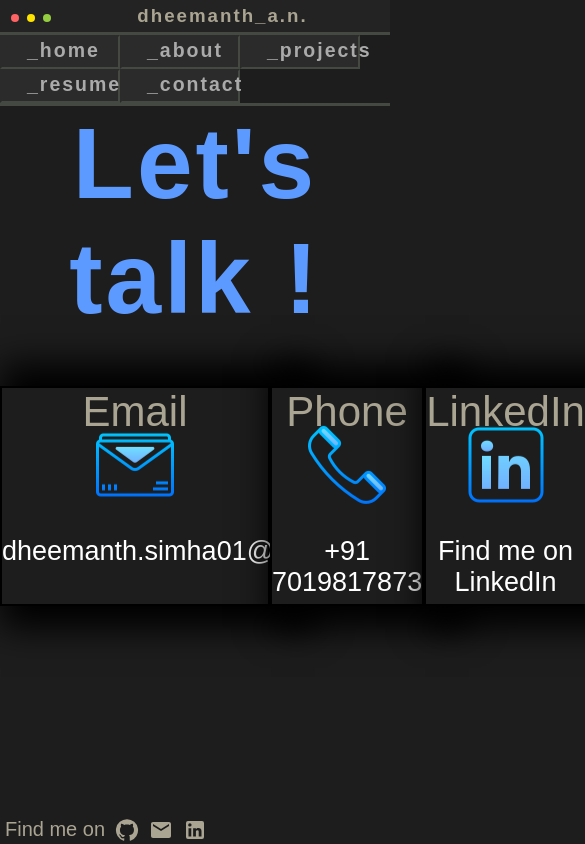
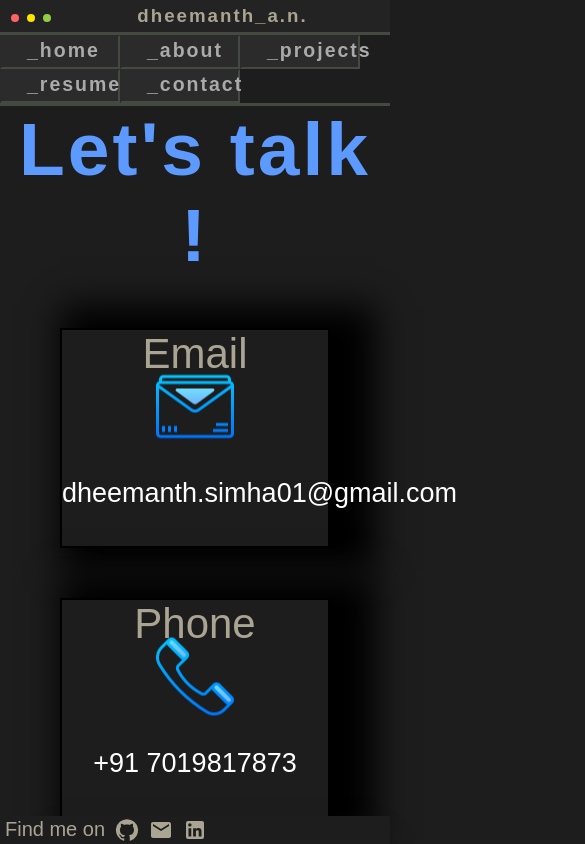
Before and after one commit to dheesimha/portfolio, a React (Create React App) app: page /contact in a window 390 px wide. Shown: the top 844 px of the page, 585 px wide, since content can reach past the window. Built offline with nearby package versions, Linux system fonts and the light colour scheme; a web font is replaced by a local one.

Commit message:
Hopefully final commit xD

```diff
--- a/src/components/ContactPage/Contact.css
+++ b/src/components/ContactPage/Contact.css
@@ -1,3 +1,7 @@
+.contact {
+  height: fit-content;
+}
+
 .contact-page-title {
   color: #5d9aff;
   text-align: center;
@@ -10,3 +14,16 @@
   flex-direction: row;
   justify-content: space-evenly;
 }
+
+@media screen and (max-width: 800px) {
+  .contact-page-title {
+    font-size: 75px;
+  }
+
+  .contact-flex {
+    flex-direction: column;
+    align-items: center;
+    justify-content: center;
+    margin-bottom: 85px;
+  }
+}
```
